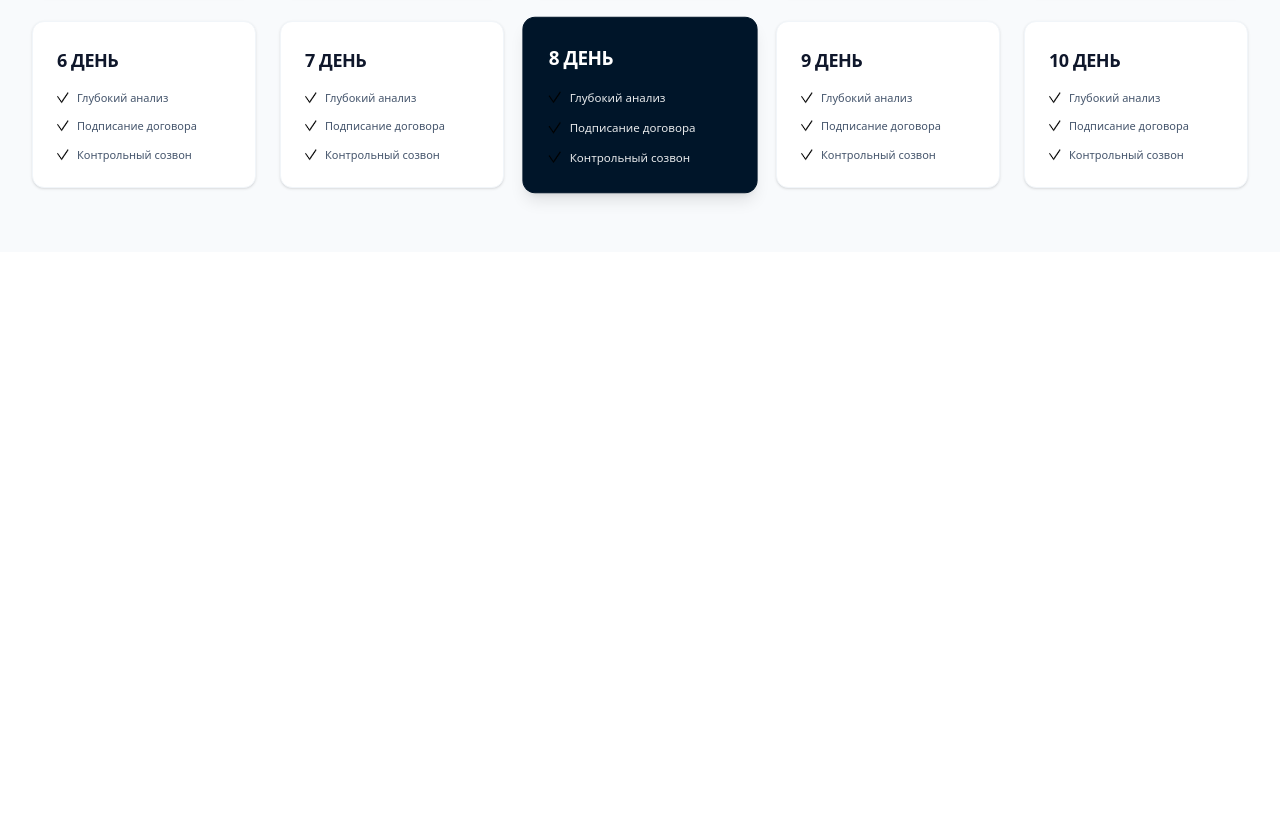
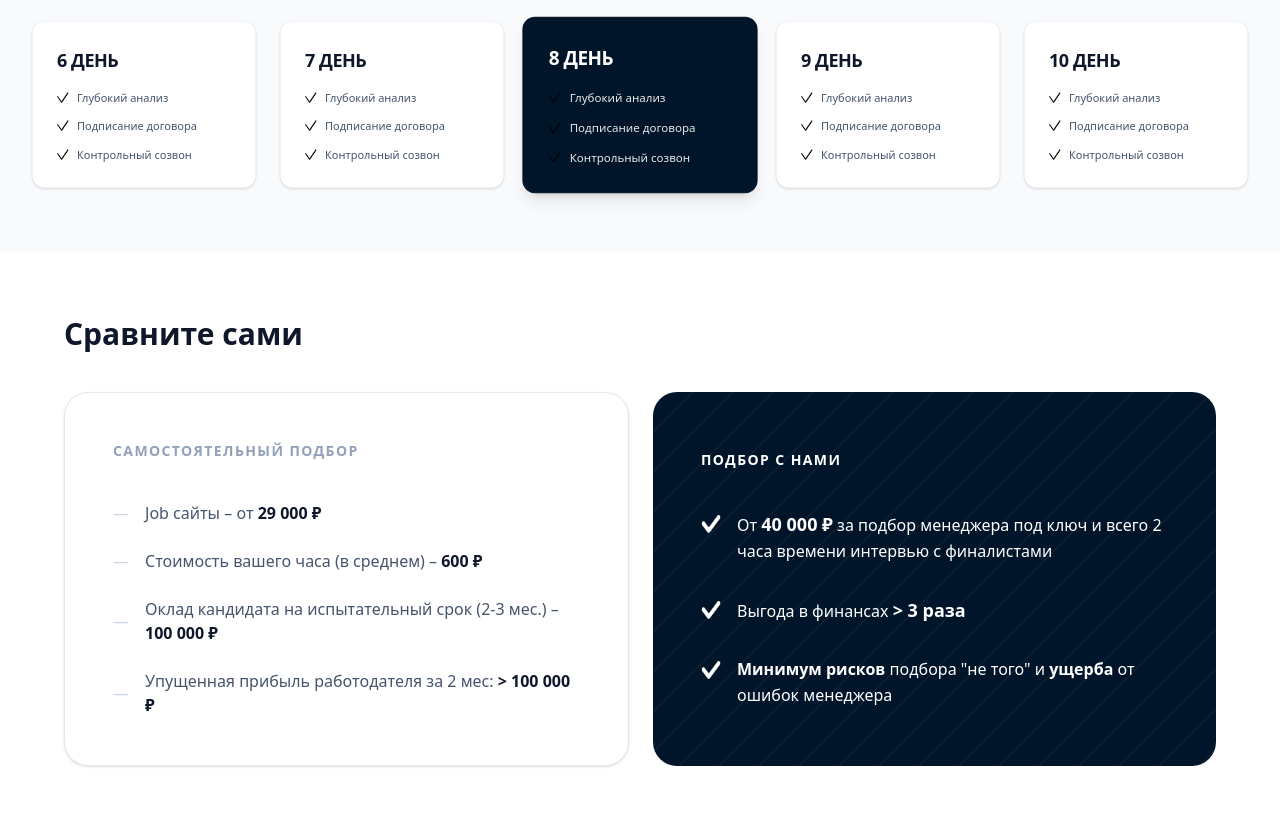
Before and after one commit to Ilyos11/Tailwind-6, a website: page index.html in a window 1280 px wide. Shown: the part 1226-2056 px from the top of the page. Before the commit the page ends 1478 px from the top, so only its background shows below. Drawn offline with Linux system fonts and the light colour scheme.

Commit message:
4 commit

```diff
--- a/index.html
+++ b/index.html
@@ -279,5 +279,75 @@
 </section>
 
 
+
+<!-- Section 4 -->
+<section class="bg-white py-16 px-4 md:px-8">
+  <div class="max-w-6xl mx-auto">
+
+    <h2 class="text-3xl font-bold text-slate-900 mb-10 text-left">Сравните сами</h2>
+
+    <div class="flex flex-col md:flex-row gap-6 items-stretch">
+
+      <div class="flex-1 bg-white border border-slate-200 rounded-3xl p-8 md:p-12 shadow-sm">
+        <h3 class="text-slate-400 font-bold uppercase tracking-widest text-sm mb-10">Самостоятельный подбор</h3>
+
+        <ul class="space-y-6">
+          <li class="flex items-center gap-4 text-slate-600 font-medium">
+            <span class="text-slate-300">—</span>
+            <p>Job сайты – от <span class="text-slate-900 font-bold">29 000 ₽</span></p>
+          </li>
+          <li class="flex items-center gap-4 text-slate-600 font-medium">
+            <span class="text-slate-300">—</span>
+            <p>Стоимость вашего часа (в среднем) – <span class="text-slate-900 font-bold">600 ₽</span></p>
+          </li>
+          <li class="flex items-center gap-4 text-slate-600 font-medium">
+            <span class="text-slate-300">—</span>
+            <p>Оклад кандидата на испытательный срок (2-3 мес.) – <span class="text-slate-900 font-bold">100 000 ₽</span></p>
+          </li>
+          <li class="flex items-center gap-4 text-slate-600 font-medium">
+            <span class="text-slate-300">—</span>
+            <p>Упущенная прибыль работодателя за 2 мес: <span class="text-slate-900 font-bold">> 100 000 ₽</span></p>
+          </li>
+        </ul>
+      </div>
+
+      <div class="flex-1 bg-[#001529] rounded-3xl p-8 md:p-12 relative overflow-hidden flex flex-col justify-center">
+
+        <div class="absolute inset-0 opacity-10 pointer-events-none">
+          <svg width="100%" height="100%"><pattern id="pattern" x="0" y="0" width="40" height="40" patternUnits="userSpaceOnUse"><path d="M0 40L40 0" stroke="white" stroke-width="1" fill="none"/></pattern><rect width="100%" height="100%" fill="url(#pattern)"/></svg>
+        </div>
+
+        <h3 class="text-white font-bold uppercase tracking-widest text-sm mb-10 relative z-10">Подбор с нами</h3>
+
+        <ul class="space-y-8 relative z-10">
+          <li class="flex items-start gap-4">
+            <img src="Checkbox 2.png" alt="v" class="w-5 h-5 mt-1 shrink-0">
+            <p class="text-white text-base leading-relaxed">
+              От <span class="font-bold text-lg text-white">40 000 ₽</span> за подбор менеджера под ключ и всего 2 часа времени интервью с финалистами
+            </p>
+          </li>
+          <li class="flex items-start gap-4">
+            <img src="Checkbox 2.png" alt="v" class="w-5 h-5 mt-1 shrink-0">
+            <p class="text-white text-base leading-relaxed">
+              Выгода в финансах <span class="font-bold text-lg">> 3 раза</span>
+            </p>
+          </li>
+          <li class="flex items-start gap-4">
+            <img src="Checkbox 2.png" alt="v" class="w-5 h-5 mt-1 shrink-0">
+            <p class="text-white text-base leading-relaxed">
+              <span class="font-bold">Минимум рисков</span> подбора "не того" и <span class="font-bold">ущерба</span> от ошибок менеджера
+            </p>
+          </li>
+        </ul>
+      </div>
+
+    </div>
+  </div>
+</section>
+
+
+
+
+
 </body>
 </html>
```
Also changed, not shown: Checkbox 2.png (added), src/output.css.
